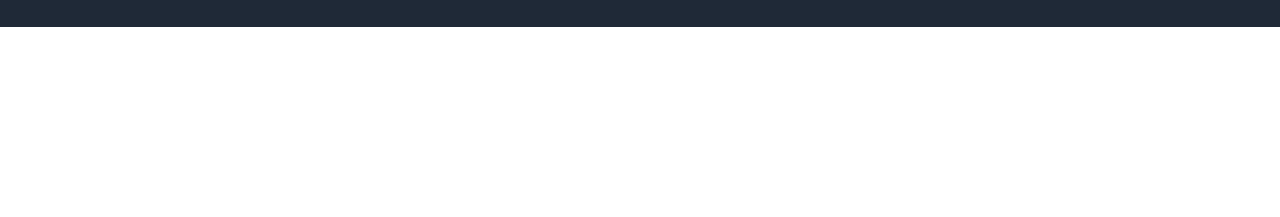
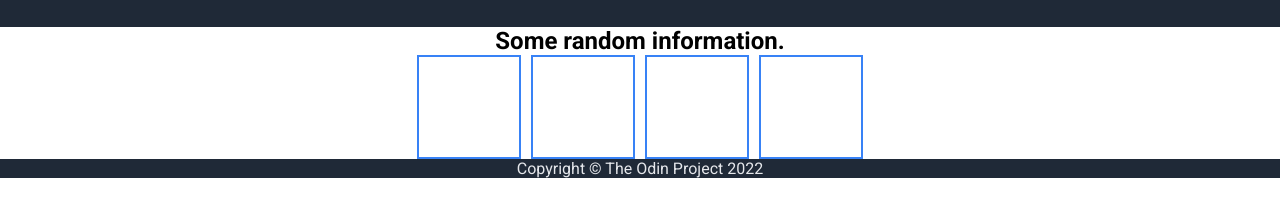
Before and after one commit to NeedleKO/Odin-Project-HTML-CSS-Landing-page, a plain HTML site: page index.html in a window 1280 px wide. Shown: the part 271-488 px from the top of the page. Drawn offline with Linux system fonts and the light colour scheme.

Commit message:
Continuig with the mid section

```diff
--- a/index.html
+++ b/index.html
@@ -31,7 +31,24 @@
 
             <img id="img" src="./img/monkey.jpg" alt="image of monkey" height="190px" width="350px">
         </div>
+    </header>
 
-    </header>
+    <section>
+
+        <h2 class="title">Some random information.</h2>
+
+        <div class="square_container">
+            <div class="square1"></div>
+            <div class="square2"></div>
+            <div class="square3"></div>
+            <div class="square4"></div>
+        </div>
+
+    </section>
+
+
+    <footer>
+        <p class="footer">Copyright &copy; The Odin Project 2022</p>
+    </footer>
 </body>
 </html>
--- a/styles.css
+++ b/styles.css
@@ -1,6 +1,7 @@
 * {
     margin: 0;
     padding: 0;
+
     }
 
 
@@ -8,6 +9,13 @@ html {
 
     font-family: 'Roboto', sans-serif;
 }
+
+body {
+    display: flex;
+    flex-direction: column;
+
+}
+
 
 header {
     background-color: #1F2937;
@@ -79,3 +87,29 @@ a {
 #img {
     padding-right: 24px;
 }
+
+footer {
+    background-color: #1F2937;
+    color: #E5E7EB;
+    display: flex;
+    justify-content: center;
+    align-items: center;
+
+}
+
+.title {
+    text-align: center;
+}
+
+.square1, .square2, .square3, .square4 {
+    border: 2px solid #3882F6;
+    height: 100px;
+    width: 100px;
+
+}
+
+.square_container {
+    display: flex;
+    justify-content: center;
+    gap: 10px;
+}
```
